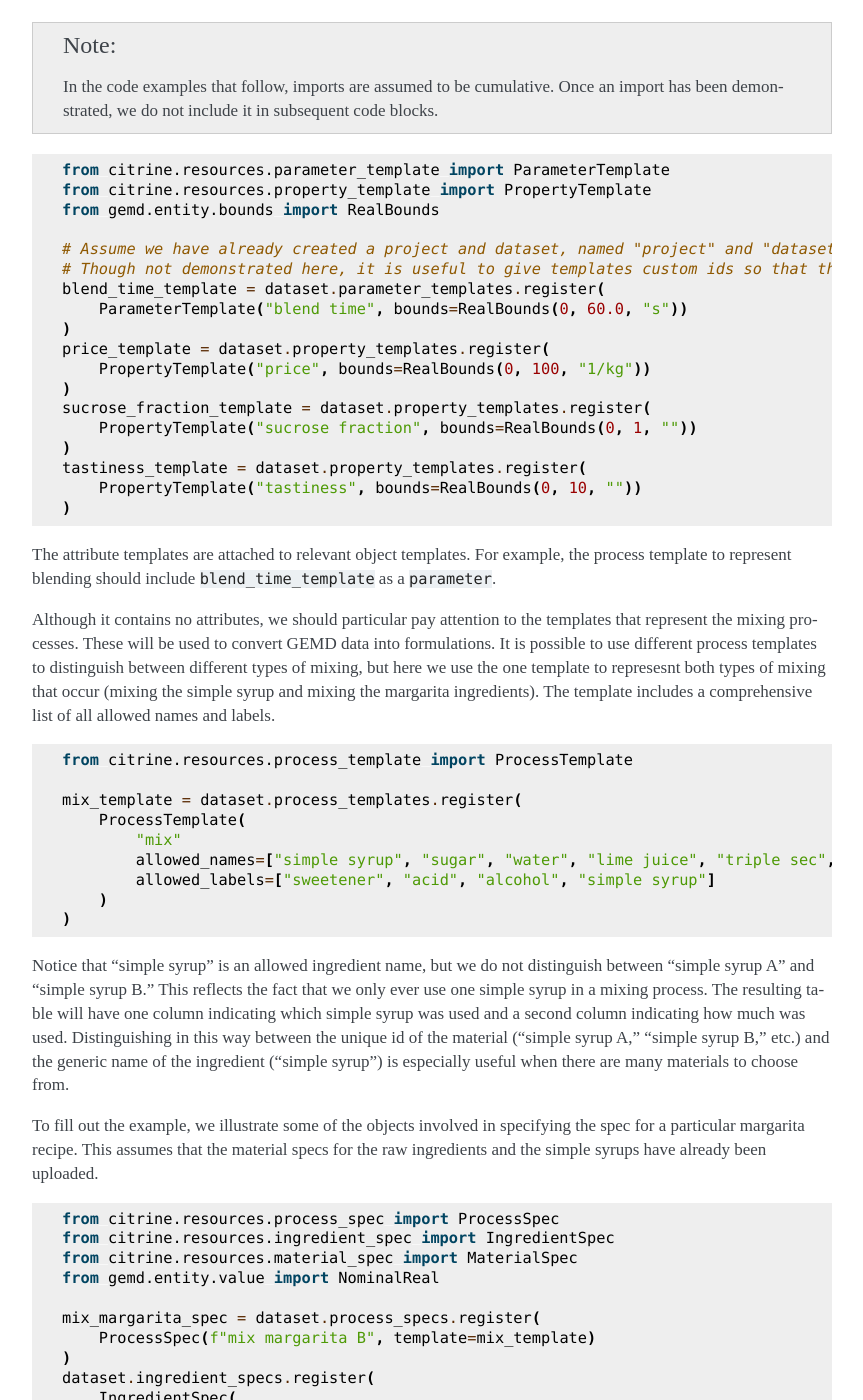
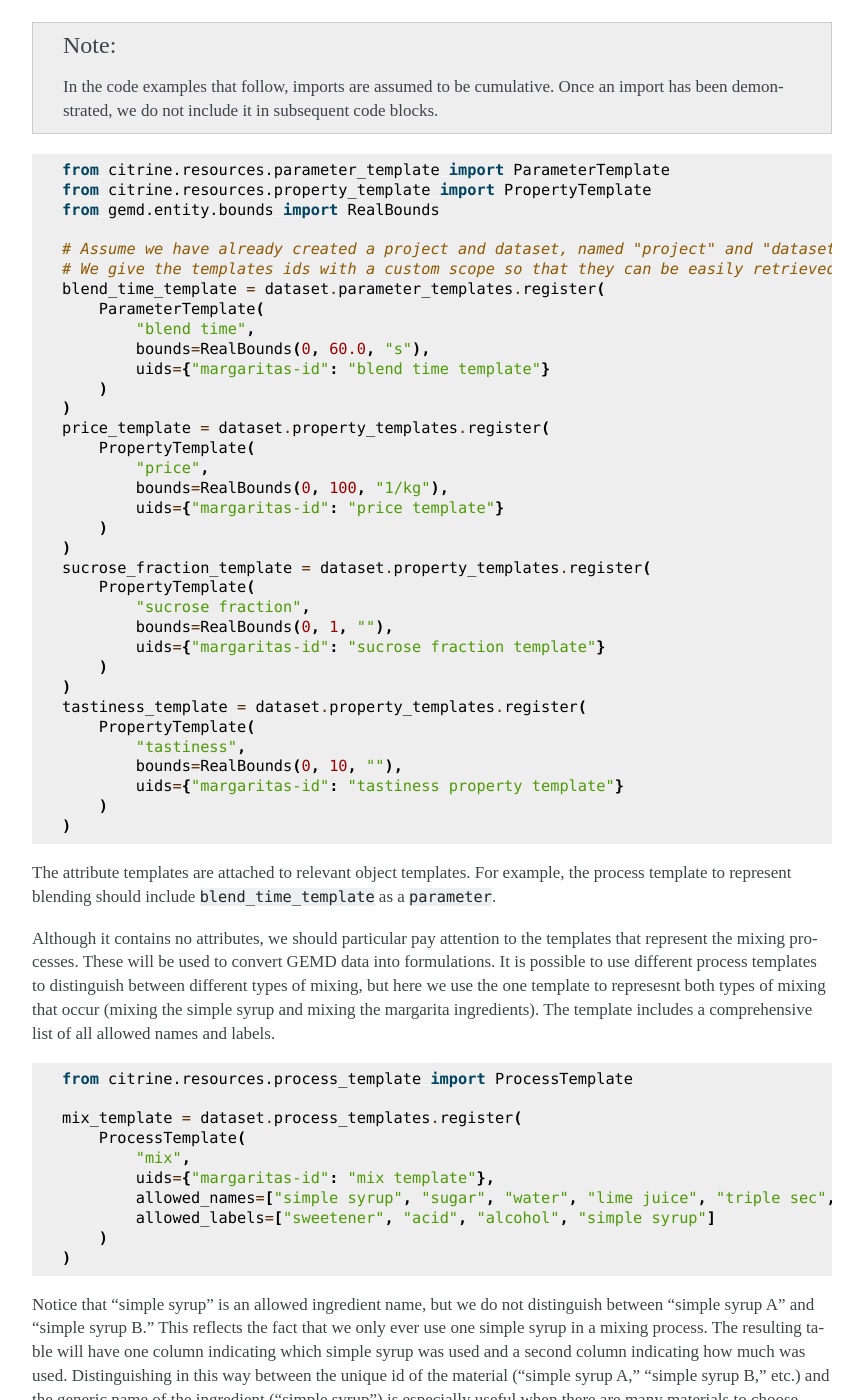
Before and after one commit to CitrineInformatics/citrine-python, a Sphinx documentation site: the page built from docs/source/formulations_example.rst, in a window 1280 px wide and 1400 px high, scrolled down 1813 px. Shown: the whole window, without its empty margins (348-1211 px from the left). Built offline with Sphinx 7.4.7, drawn with Linux system fonts in a browser that asks for light colours; some of the changed text lies outside the part shown.

Commit message:
add uids to templates

```diff
--- a/docs/source/formulations_example.rst
+++ b/docs/source/formulations_example.rst
@@ -143,18 +143,34 @@ Make sure to set the bounds wide enough to encompass all anticipated use cases o
     from gemd.entity.bounds import RealBounds
 
     # Assume we have already created a project and dataset, named "project" and "dataset."
-    # Though not demonstrated here, it is useful to give templates custom ids so that they can be easily retrieved.
+    # We give the templates ids with a custom scope so that they can be easily retrieved.
     blend_time_template = dataset.parameter_templates.register(
-        ParameterTemplate("blend time", bounds=RealBounds(0, 60.0, "s"))
+        ParameterTemplate(
+            "blend time",
+            bounds=RealBounds(0, 60.0, "s"),
+            uids={"margaritas-id": "blend time template"}
+        )
     )
     price_template = dataset.property_templates.register(
-        PropertyTemplate("price", bounds=RealBounds(0, 100, "1/kg"))
+        PropertyTemplate(
+            "price",
+            bounds=RealBounds(0, 100, "1/kg"),
+            uids={"margaritas-id": "price template"}
+        )
     )
     sucrose_fraction_template = dataset.property_templates.register(
-        PropertyTemplate("sucrose fraction", bounds=RealBounds(0, 1, ""))
+        PropertyTemplate(
+            "sucrose fraction",
+            bounds=RealBounds(0, 1, ""),
+            uids={"margaritas-id": "sucrose fraction template"}
+        )
     )
     tastiness_template = dataset.property_templates.register(
-        PropertyTemplate("tastiness", bounds=RealBounds(0, 10, ""))
+        PropertyTemplate(
+            "tastiness",
+            bounds=RealBounds(0, 10, ""),
+            uids={"margaritas-id": "tastiness property template"}
+        )
     )
 
 The attribute templates are attached to relevant object templates.
@@ -171,7 +187,8 @@ The template includes a comprehensive list of all allowed names and labels.
 
     mix_template = dataset.process_templates.register(
         ProcessTemplate(
-            "mix"
+            "mix",
+            uids={"margaritas-id": "mix template"},
             allowed_names=["simple syrup", "sugar", "water", "lime juice", "triple sec", "tequila", "ice"],
             allowed_labels=["sweetener", "acid", "alcohol", "simple syrup"]
         )
@@ -191,14 +208,15 @@ This assumes that the material specs for the raw ingredients and the simple syru
     from citrine.resources.ingredient_spec import IngredientSpec
     from citrine.resources.material_spec import MaterialSpec
     from gemd.entity.value import NominalReal
+    from gemd.entity.link_by_uid import LinkByUID
 
     mix_margarita_spec = dataset.process_specs.register(
-        ProcessSpec(f"mix margarita B", template=mix_template)
+        ProcessSpec(f"mix margarita B", template=LinkByUID("margaritas-id", "mix template"))
     )
     dataset.ingredient_specs.register(
         IngredientSpec(
             "simple syrup",
-            material=simple_syrup_B_spec,
+            material=simple_syrup_B_spec,  # assume that this and the other relevant specs exist in memory
             process=mix_margarita_spec,
             labels=["simple syrup"]
             mass_fraction=NominalReal(nominal=0.15, units="")
@@ -216,7 +234,11 @@ This assumes that the material specs for the raw ingredients and the simple syru
     # register remaining ingredient specs....
     # Then register the resulting material spec.
     margarita_spec = dataset.material_specs.register(
-        MaterialSpec(f"margarita B", process=mix_margarita_spec, template=margarita_template)
+        MaterialSpec(
+            "margarita B",
+            process=mix_margarita_spec,
+            template=LinkByUID("margaritas-id", "margarita template")
+        )
     )
 
 This material spec is then fed as the sole ingredient into a "blend margarita B" process spec, which produces a "blended margarita B" material spec.
```
